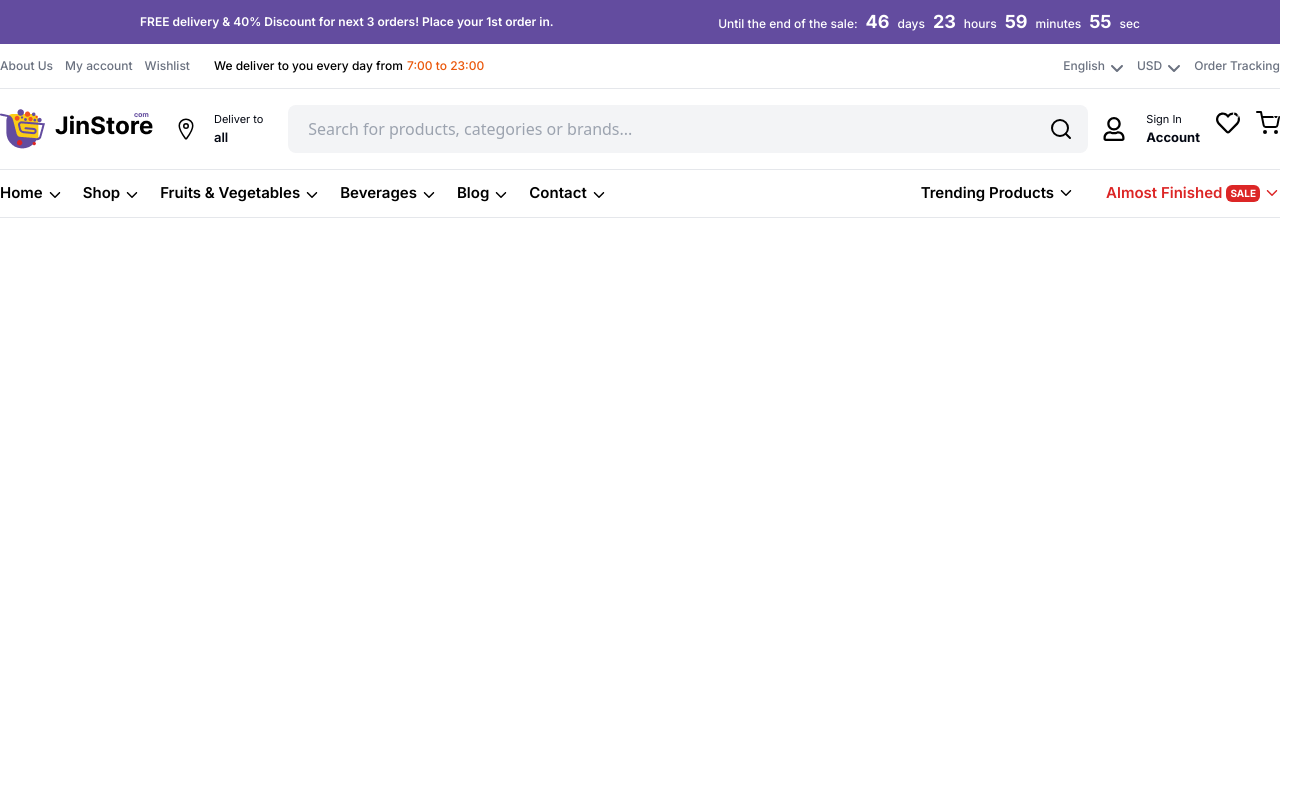
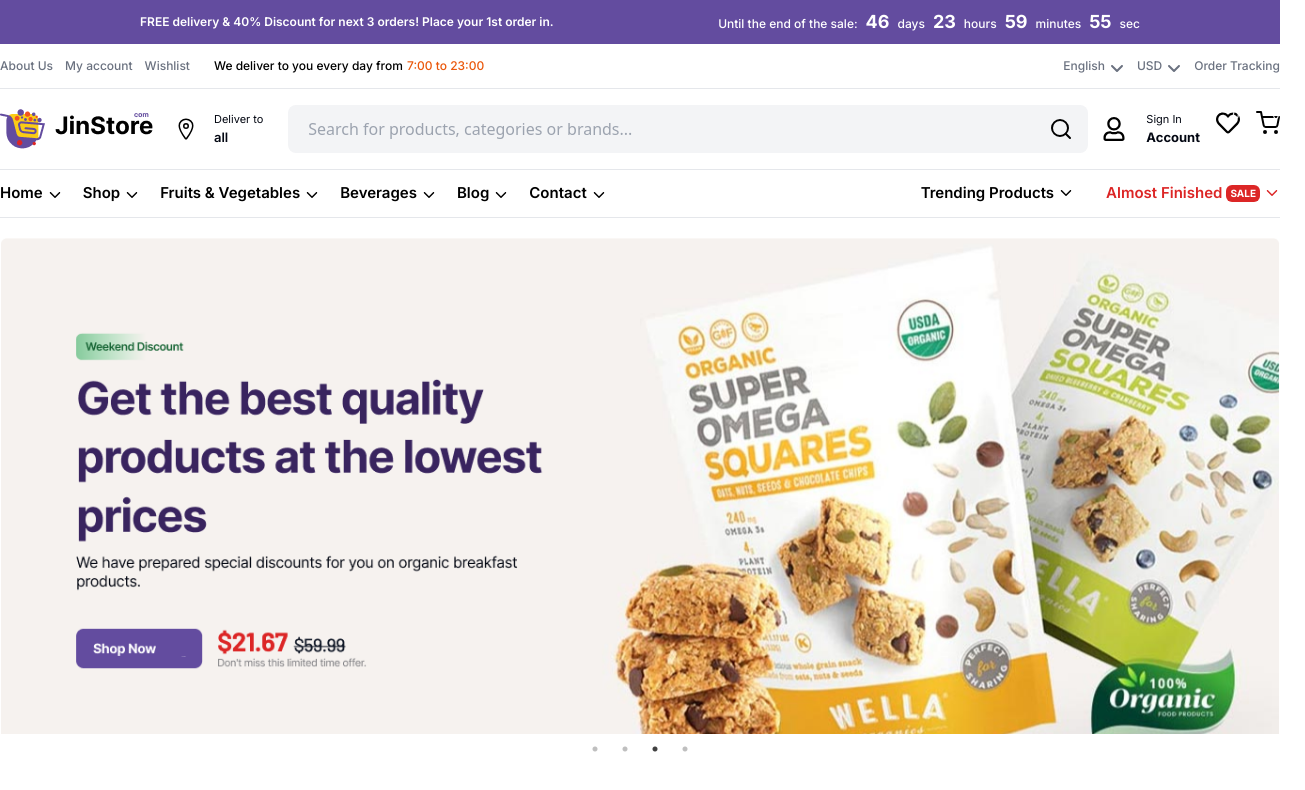
Before and after one commit to shoriful-dev/JinStore-eCommerce, a React (Vite) app: page / in a window 1280 px wide. Shown: the top 790 px of the page, 1305 px wide, since content can reach past the window. Built offline with nearby package versions, Linux system fonts and the light colour scheme.

Commit message:
Refactor Banner component to enable slider functionality

```diff
--- a/src/layouts/Banner.tsx
+++ b/src/layouts/Banner.tsx
@@ -9,45 +9,45 @@
 
 
 const Banner: React.FC = () => {
-  // const settings = {
-  //   dots: true,
-  //   infinite: true,
-  //   speed: 500,
-  //   slidesToShow: 1,
-  //   slidesToScroll: 1,
-  //   autoplay: true,
-  //   autoplaySpeed: 2000,
-  //   responsive: [
-  //     {
-  //       breakpoint: 1024,
-  //       settings: {
-  //         slidesToShow: 3,
-  //         slidesToScroll: 3,
-  //         infinite: true,
-  //         dots: true,
-  //       },
-  //     },
-  //     {
-  //       breakpoint: 600,
-  //       settings: {
-  //         slidesToShow: 2,
-  //         slidesToScroll: 2,
-  //         initialSlide: 2,
-  //       },
-  //     },
-  //     {
-  //       breakpoint: 480,
-  //       settings: {
-  //         slidesToShow: 1,
-  //         slidesToScroll: 1,
-  //       },
-  //     },
-  //   ],
-  // };
+  const settings = {
+    dots: true,
+    infinite: true,
+    speed: 500,
+    slidesToShow: 1,
+    slidesToScroll: 1,
+    autoplay: true,
+    autoplaySpeed: 2000,
+    responsive: [
+      {
+        breakpoint: 1024,
+        settings: {
+          slidesToShow: 3,
+          slidesToScroll: 3,
+          infinite: true,
+          dots: true,
+        },
+      },
+      {
+        breakpoint: 600,
+        settings: {
+          slidesToShow: 2,
+          slidesToScroll: 2,
+          initialSlide: 2,
+        },
+      },
+      {
+        breakpoint: 480,
+        settings: {
+          slidesToShow: 1,
+          slidesToScroll: 1,
+        },
+      },
+    ],
+  };
   return (
     <section>
       <Container className="mt-5">
-        {/* <Slider {...settings}>
+        <Slider {...settings}>
           <div className="w-full h-[490px] outline-none">
             <Image src={Banner1} alt="Banner Image" />
           </div>
@@ -60,7 +60,7 @@
           <div className="w-full h-[490px] outline-none">
             <Image src={Banner2} alt="Banner Image" />
           </div>
-        </Slider> */}
+        </Slider>
       </Container>
     </section>
   );
```
